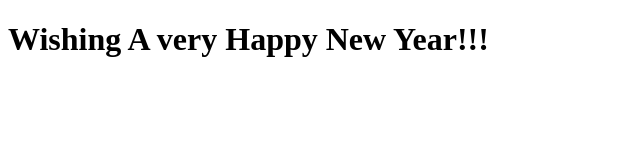
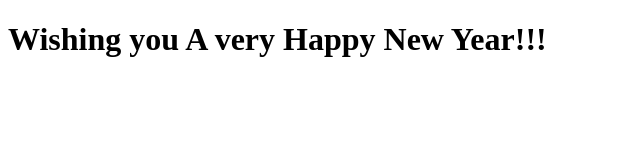
Before and after one commit to diksvats/My-Apache-Website, a plain HTML site: page index.html in a window 1280 px wide. Shown: the whole page, without its empty margins (0-640 px from the left). Drawn offline with Linux system fonts and the light colour scheme.

Commit message:
Update index.html

```diff
--- a/index.html
+++ b/index.html
@@ -4,6 +4,6 @@
     <title>Happy New Year</title>
 </head>
 <body>
-    <h1> Wishing A very Happy New Year!!!</h1>
+    <h1> Wishing you A very Happy New Year!!!</h1>
 </body>
 </html>
```
